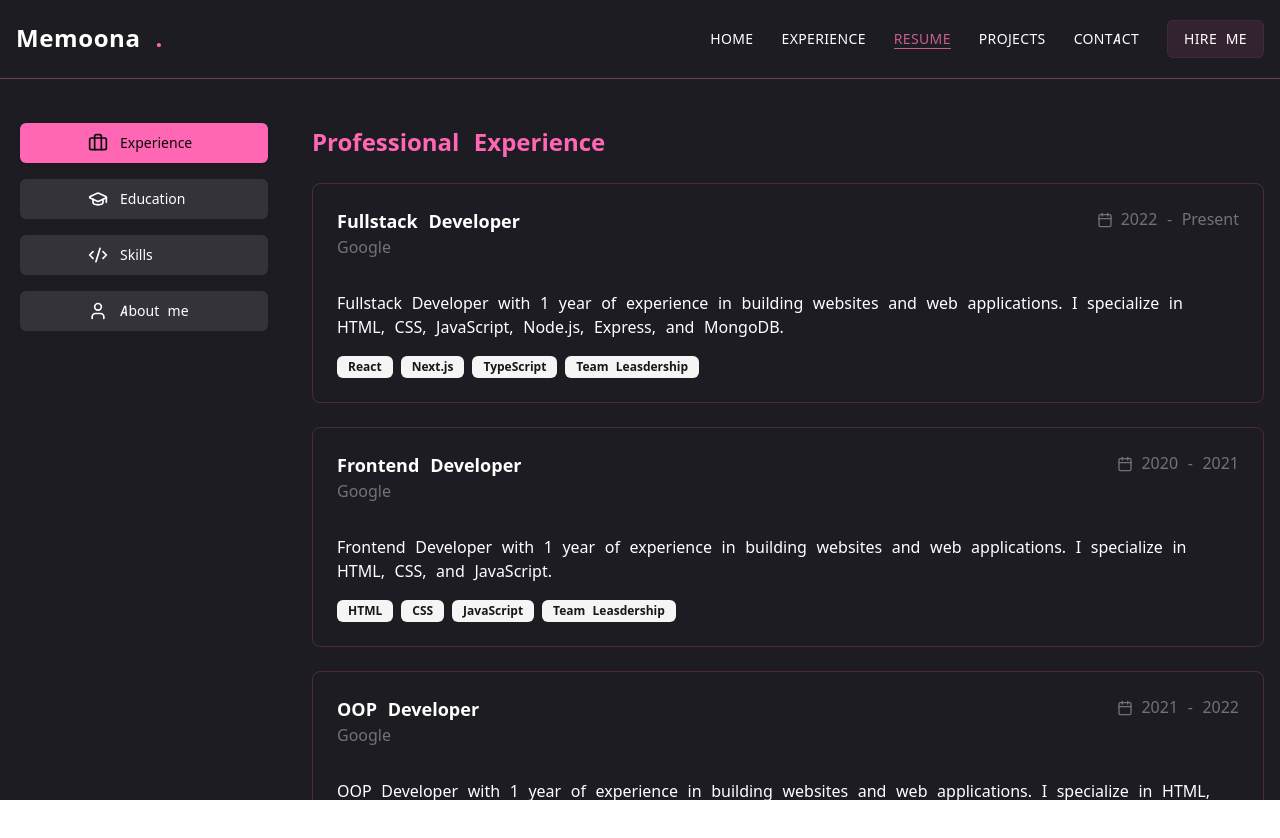
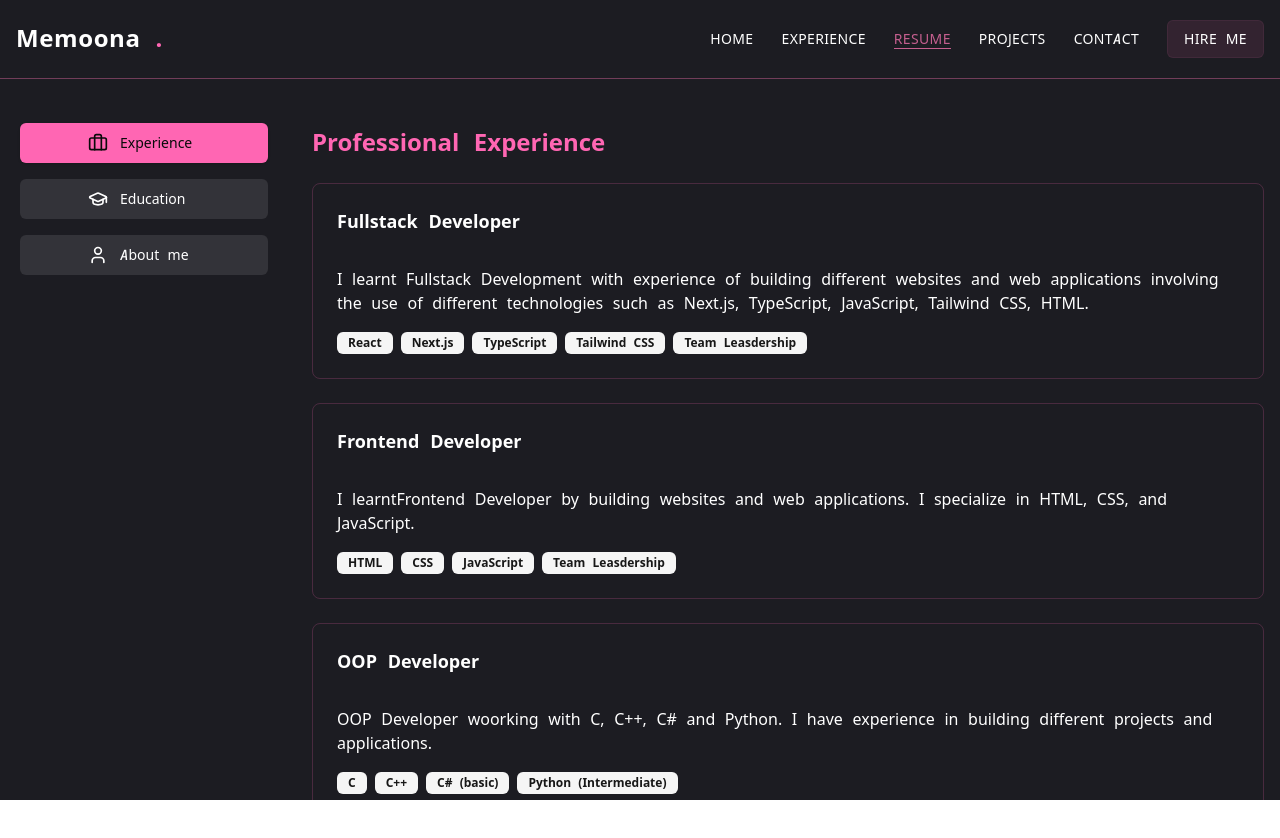
Before and after one commit to zeeshanelahi104/my-personal-website, a Next.js app: page /resume in a window 1280 px wide. Shown: the top 838 px of the page. Built offline with nearby package versions, Linux system fonts and the light colour scheme.

Commit message:
portfolio

```diff
--- a/Constants/index.tsx
+++ b/Constants/index.tsx
@@ -1,5 +1,3 @@
-
-
 export const navbarData = [
   { title: "Home", href: "/" },
   { title: "Experience", href: "/experience" },
@@ -10,9 +8,8 @@ export const navbarData = [
 
 export const statsData = [
   { num: 1, title: "Year(s) of Experience" },
-  { num: 3, title: "Projects Completed" },
-  { num: 5, title: "Technologies mastered" },
-  { num: 10, title: "Happy Clients" },
+  { num: 4, title: "Projects Completed" },
+  { num: 6, title: "Technologies mastered" },
 ];
 
 export const experienceData = [
@@ -24,14 +21,9 @@ export const experienceData = [
   },
   {
     id: "02",
-    title: "Backend Developer",
-    description:
-      "Backend Developer with 1 year of experience in building websites and web applications. I specialize in Node.js, Express, and MongoDB.",
-  },
-  {
-    id: "03",
     title: "Fullstack Developer",
     description:
-      "Fullstack Developer with 1 year of experience in building websites and web applications. I specialize in HTML, CSS, JavaScript, Node.js, Express, and MongoDB.",
-  },
+      "I learnt Fullstack Development with experience by building different websites and web applications involving the use of different technologies such as Next.js, TypeScript, JavaScript, Tailwind CSS, HTML ",
+   },
+
 ];
--- a/app/contact/page.tsx
+++ b/app/contact/page.tsx
@@ -7,7 +7,7 @@ import React from "react";
 const infoData = [
   {
     title: "Phone",
-    details: "+92 300 1234567",
+    details: "+92 300 0000000",
     icon: <Phone />,
   },
   {
--- a/app/page.tsx
+++ b/app/page.tsx
@@ -1,4 +1,4 @@
-// import { Container } from "lucide-react"
+"use client"
 import Container from "@/components/container";
 import { Button } from "@/components/ui/button";
 import HomeDescription from "@/components/HomeDescription";
@@ -22,27 +22,28 @@ export default function Home() {
             <h1 className="text-lightSky text-5xl md:text-7xl tracking-normal">
               Memoona Saleem
             </h1>
+          </div>
+
+          <div className="w-full h-[160px] md:h-[140px] relative">
+            <div className="absolute top-0 left-0 w-full h-auto">
+              <HomeDescription />
             </div>
 
-            <div className="w-full h-[120px] md:h-[140px] relative">
-              <div className="absolute top-0 left-0 w-full h-full">
-            <HomeDescription/>
-              </div>
-            </div>
-
-            <Button
-              className="bg-transparent
+          </div>
+          <Button className="bg-transparent
             rounded-full border
-             border-lightSky/50
-               text-lightSky
-                hover:text-black
-                 hover:bg-hoverColor hoverEffect h-11 "
-            >
+            border-lightSky/50
+            text-lightSky
+            hover:bg-hoverColor
+            hover:text-black hoverEffect"
+            onClick={() => window.open('resume.pdf', '_blank')}>
               Download CV <Download />
             </Button>
-            <SocialLinks />
-            <Statistics />
 
+
+
+          <SocialLinks />
+          <Statistics />
         </div>
         <Photo />
       </Container>
--- a/app/resume/page.tsx
+++ b/app/resume/page.tsx
@@ -1,7 +1,7 @@
 "use client";
 import PageLayout from "@/components/PageLayout";
 import { Tabs, TabsTrigger, TabsContent, TabsList } from "@/components/ui/tabs";
-import { Briefcase, Calendar, Code2, GraduationCap, User } from "lucide-react";
+import { Briefcase, Calendar, GraduationCap, User } from "lucide-react";
 import React from "react";
 import { motion } from "motion/react";
 import { Badge } from "@/components/ui/badge";
@@ -9,7 +9,6 @@ import { Badge } from "@/components/ui/badge";
 const tabMenu = [
   { title: "Experience", value: "experience", icon: Briefcase },
   { title: "Education", value: "education", icon: GraduationCap },
-  { title: "Skills", value: "skills", icon: Code2 },
   { title: "About me", value: "about", icon: User },
 ];
 
@@ -19,35 +18,21 @@ const tabsContent = {
     items: [
       {
         role: "Fullstack Developer",
-        company: "Google",
-        period: "2022 - Present",
         Description:
-          "Fullstack Developer with 1 year of experience in building websites and web applications. I specialize in HTML, CSS, JavaScript, Node.js, Express, and MongoDB.",
-        highlights: [" React", "Next.js", "TypeScript", "Team Leasdership"],
+          "I learnt Fullstack Development with experience of building different websites and web applications involving the use of different technologies such as Next.js, TypeScript, JavaScript, Tailwind CSS, HTML.",
+        highlights: ["React", "Next.js", "TypeScript","Tailwind CSS", "Team Leasdership"],
       },
       {
         role: "Frontend Developer",
-        company: "Google",
-        period: "2020 - 2021",
         Description:
-          "Frontend Developer with 1 year of experience in building websites and web applications. I specialize in HTML, CSS, and JavaScript.",
+          "I learntFrontend Developer by building websites and web applications. I specialize in HTML, CSS, and JavaScript.",
         highlights: ["HTML", "CSS", "JavaScript", "Team Leasdership"],
       },
       {
         role: "OOP Developer",
-        company: "Google",
-        period: "2021 - 2022",
         Description:
-          "OOP Developer with 1 year of experience in building websites and web applications. I specialize in HTML, CSS, JavaScript, Node.js, Express, and MongoDB.",
-        highlights: ["C", "C++", "C# (basic)"],
-      },
-      {
-        role: "Backend Developer",
-        company: "Google",
-        period: "2021 - 2022",
-        Description:
-          "Backend Developer with 1 year of experience in building websites and web applications. I specialize in HTML, CSS, JavaScript, Node.js, Express, and MongoDB.",
-        highlights: ["Python", "C", "C++"],
+          "OOP Developer woorking with C, C++, C# and Python. I have experience in building different projects and applications.",
+        highlights: ["C", "C++", "C# (basic)", "Python (Intermediate)"],
       },
     ],
   },
@@ -55,6 +40,15 @@ const tabsContent = {
   education: {
     title: "Educational Background",
     items: [
+      {
+        degree: "Bachelors of Computer Science",
+        period: "Present-2027",
+        Description:
+          "Currently persuing bachelors in CS and Robusting my skills in the emerging field of Computer Science and learning new technologies",
+        highlights: [
+          "Programming Fundamental","ICT", "Assembly Language", "Discrete Structures", "Digital Logic Design", "Calculus & Analytical Geometry", "Linear Algebra", "Applied Physics"
+        ],
+      },
       {
         degree: "Intermediate in Computer Science",
         instituation: "Govt. Graduate College",
@@ -69,40 +63,16 @@ const tabsContent = {
         ],
       },
       {
-        degree: "Matriculation Biology",
+        degree: "Matriculation in Biology",
         instituation: "Govt. Girls MC School",
         period: "2019 - 2021",
         Description:
-          "Started building my base in the emerging field of computer science",
+          "Learnt a lot about different branches of Science such as Biology, Chemistry,Mathematics, Physics and many others",
         highlights: [
           "A+ Grade",
           "Topper of the school",
           "One of the best Students of the year",
         ],
-      },
-    ],
-  },
-
-  skill: {
-    title: "Technical Skills",
-    items: [
-      {
-        Name: "React",
-        Description:
-          "I have worked on a variety of projects and have mastered the following technologies",
-        Skills: ["React", "Next.js", "TypeScript", "Team Leasdership"],
-      },
-      {
-        Name: "Node.js",
-        Description:
-          "I have worked on a variety of projects and have mastered the following technologies",
-        Skills: ["React", "Next.js", "TypeScript", "Team Leasdership"],
-      },
-      {
-        Name: "MongoDB",
-        Description:
-          "I have worked on a variety of projects and have mastered the following technologies",
-        Skills: ["React", "Next.js", "TypeScript", "Team Leasdership"],
       },
     ],
   },
@@ -177,15 +147,7 @@ const resumePage = () => {
                           <h3 className="text-lg font-semibold">
                             {item?.role}
                           </h3>
-                          <p className="text-muted-foreground">
-                            {item?.company}
-                          </p>
                         </div>
-                      </div>
-
-                      <div className="flex items-center text-muted-foreground">
-                        <Calendar className="h-4 w-4 mr-2" />
-                        {item?.period}
                       </div>
                     </div>
                     <p className="mb-4 text-white">{item?.Description}</p>
@@ -251,47 +213,6 @@ const resumePage = () => {
               </div>
             </TabsContent>
 
-            <TabsContent value="skills">
-              <motion.h2
-                initial={{ opacity: 0 }}
-                animate={{ opacity: 1 }}
-                className="text-2xl font-bold mb-6 text-lightSky"
-              >
-                {tabsContent.skill.title}
-              </motion.h2>
-
-              <div className="space-y-6 ">
-                {tabsContent?.skill?.items.map((item, index) => (
-                  <motion.div
-                    initial={{ opacity: 0, y: 20 }}
-                    animate={{ opacity: 1, y: 0 }}
-                    transition={{ delay: 0.1 * index }}
-                    key={index}
-                    className="border rounded-lg border-lightSky/20 p-6  hover:border-lightSky/30 hover:bg-lightSky/5 "
-                  >
-                    <div className="flex justify-between items-start mb-4">
-                      <div className="flex items-start justify-between mb-4">
-                        <div>
-                          <h3 className="text-lg font-semibold">
-                            {item?.Name}
-                          </h3>
-                        </div>
-                      </div>
-                    </div>
-                    <p className="mb-4 text-white">{item?.Description}</p>
-
-                    <div className="flex flex-wrap gap-2">
-                      {item?.Skills.map((skills, i) => (
-                        <Badge key={i} variant="secondary">
-                          {skills}
-                        </Badge>
-                      ))}
-                    </div>
-                  </motion.div>
-                ))}
-              </div>
-            </TabsContent>
-
             <TabsContent value="about">
                 <motion.h2
                   initial={{ opacity: 0 }}
@@ -300,25 +221,15 @@ const resumePage = () => {
                 >
                   {tabsContent.about.title}
                 </motion.h2>
-
-              <div className="space-y-6 ">
-                {tabsContent?.education?.items.map((item, index) => (
                 <motion.div
                   initial={{ opacity: 0, y: 20 }}
                   animate={{ opacity: 1, y: 0 }}
-                    transition={{ delay: 0.1 * index }}
-                    key={index}
-                    className="border rounded-lg border-lightSky/20 p-6  hover:border-lightSky/30 hover:bg-lightSky/5 "
+                  className="border rounded-lg border-lightSky/20 p-6"
                 >
-                    <p className="text-white/85 text-lg">
-                      {tabsContent.about.bio}
-                    </p>
-
-                    <div className="space-y-4 pt-2">
+                  <p className="mb-6 text-lg">{tabsContent.about.bio}</p>
+                  <div className="space-y-4">
                     <div>
-                        <h3 className="text-lg font-semibold mb-2">
-                          Interests
-                        </h3>
+                      <h3 className="text-lg font-semibold mb-2">Interests</h3>
                       <div className="flex flex-wrap gap-2">
                         {tabsContent.about.interests.map((interest, i) => (
                           <Badge key={i} variant="secondary">
@@ -327,25 +238,18 @@ const resumePage = () => {
                         ))}
                       </div>
                     </div>
-                    </div>
-
-                    <div className="space-y-4 pt-2">
                     <div>
-                        <h3 className="text-lg font-semibold mb-2">
-                          Languages
-                        </h3>
+                      <h3 className="text-lg font-semibold mb-2">Languages</h3>
                       <div className="flex flex-wrap gap-2">
-                          {tabsContent.about.Languages.map((Language, i) => (
+                        {tabsContent.about.Languages.map((language, i) => (
                           <Badge key={i} variant="secondary">
-                              {Language}
+                            {language}
                           </Badge>
                         ))}
                       </div>
                     </div>
                   </div>
                 </motion.div>
-                ))}
-              </div>
             </TabsContent>
           </div>
         </Tabs>
--- a/components/HomeDescription.tsx
+++ b/components/HomeDescription.tsx
@@ -7,7 +7,7 @@ import { useEffect, useState } from "react";
 const HomeDescription = () => {
   const [hasLoaded, setHasLoaded] = useState(false);
   const description =
-    "lorem ipsum dolor sit amet, consectetur adipiscing elit. Sed do eiusmod tempor incididunt ut labore et dolore ma.";
+    " A dedicated Computer Scientist & tech enthusiast with strong passion for web and app development. Constantly driven by curiosity and a love for exploring innovative tools and techniques. Currently pursuing Bachelor's degree in Computer Science.";
 
   const { displayedText, isComplete } = useTypeWriter(description, 30);
 
@@ -17,14 +17,13 @@ const HomeDescription = () => {
 
   return (
     <motion.p
-      className="w-auto font-normal leading-7 mb-6 min-h-30"
+      className="w-auto font-normal leading-7 mb-12 min-h-30"
       initial={{ opacity: 0 }}
       animate={{ opacity: 1 }}
       transition={{ delay: 1, duration: 0.5 }}
     >
       {hasLoaded ? (
-        displayedText.split("").map((char, index) =>
-
+        displayedText.split("").map((char, index) => (
           <motion.span
             key={index}
             initial={{ color: "rgb(156 165 175)" }}
@@ -32,11 +31,11 @@ const HomeDescription = () => {
               color: isComplete ? " rgb(255 255 255)" : "rgb(156 165 175)",
             }}
             transition={{ duration: 0.5, delay: index * 0.03 }}
-            >
+          >
             {char}
-
           </motion.span>
-        )) : (
+        ))
+      ) : (
         <span>{description}</span>
       )}
     </motion.p>
--- a/components/Logo.tsx
+++ b/components/Logo.tsx
@@ -7,7 +7,7 @@ interface props {
   subtitle: string;
 }
 
-const Logo = ({ className, title, subtitle }: props) => {
+const Logo = ({title, subtitle }: props) => {
   return (
     <div className="text-2xl group">
       <Link href={"/"}>
--- a/components/StairTransition.tsx
+++ b/components/StairTransition.tsx
@@ -1,5 +1,5 @@
 "use client";
-import { AnimatePresence, motion } from "motion/react";
+import { AnimatePresence} from "motion/react";
 import { usePathname } from "next/navigation";
 import Stairs from "./Stairs";
 
--- a/components/contactForm.tsx
+++ b/components/contactForm.tsx
@@ -97,12 +97,8 @@ const ContactForm = () => {
         Let&apos;s work together
       </h3>
       <p className="text-white/80">
-        Lorem ipsum dolor sit amet consectetur adipisicing elit. Dolore laborum
-        dolor ipsa reprehenderit? Accusamus quasi dolorum mollitia aspernatur
-        maiores neque vitae, voluptates qui, porro nostrum voluptas, et
-        praesentium fugit illum!
+        If you wanna get in touch, talk to me about a project collaboration or have any query, feel free to fill out the form below or drop an inbox.
       </p>
-
      <>
         {success ? <SuccessMessage status={status} /> :  (<form onSubmit={handleSubmit}>
         <div className="space-y-4">
--- a/components/ui/socialLinks.tsx
+++ b/components/ui/socialLinks.tsx
@@ -31,7 +31,7 @@ const SocialLinks = () => {
     return (
         <TooltipProvider>
 
-    <div className="flex items-center gap-3 mb-10 justify-center md:justify-start">
+    <div className="flex items-center gap-3 mb-5 justify-center md:justify-start">
       {socialData?.map((item)=>(
 
         <Tooltip key={item?.title}>
```
Also changed, not shown: 2 other files (tests, documents, lock files or other folders). Lines whose indentation alone changed are shown as unchanged.
